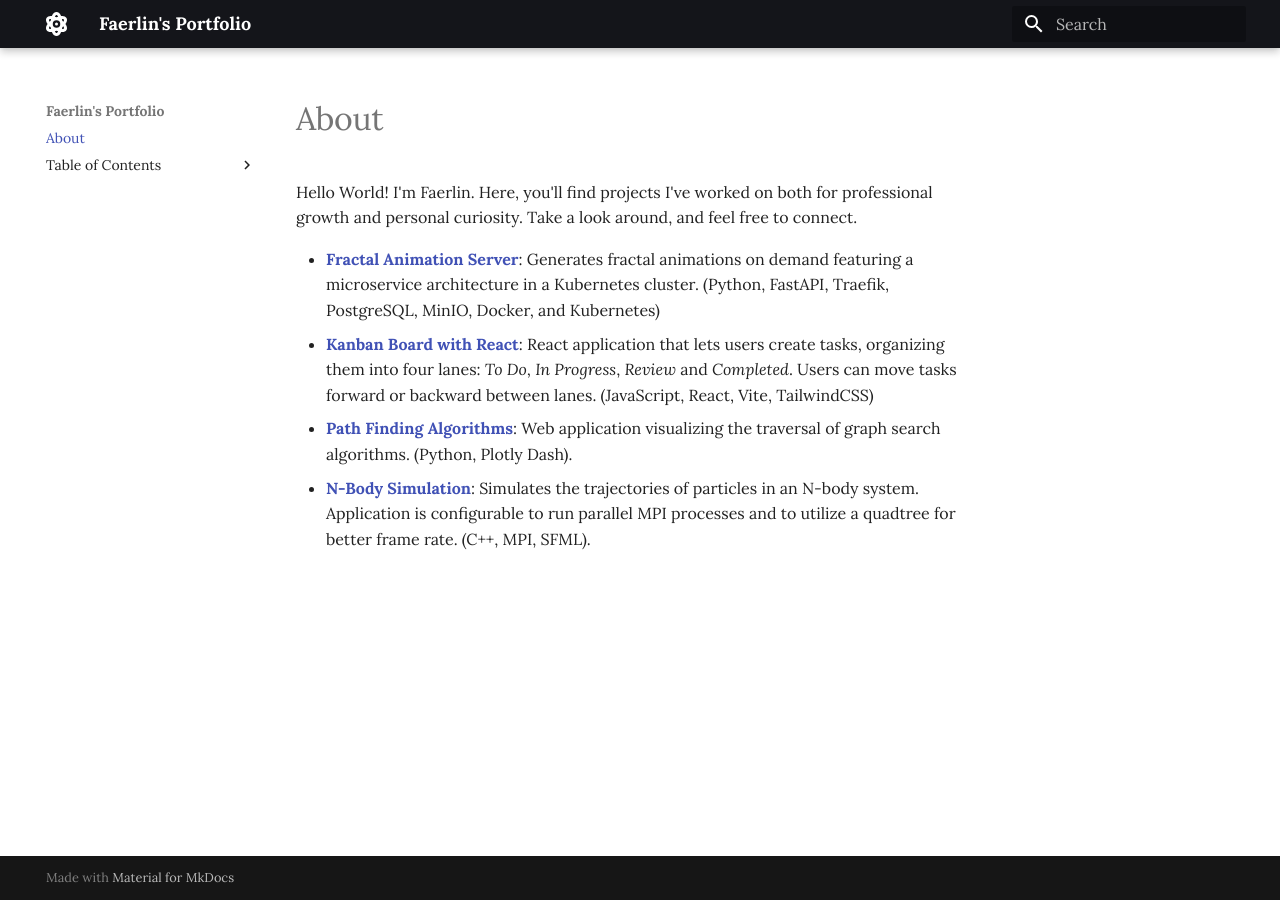
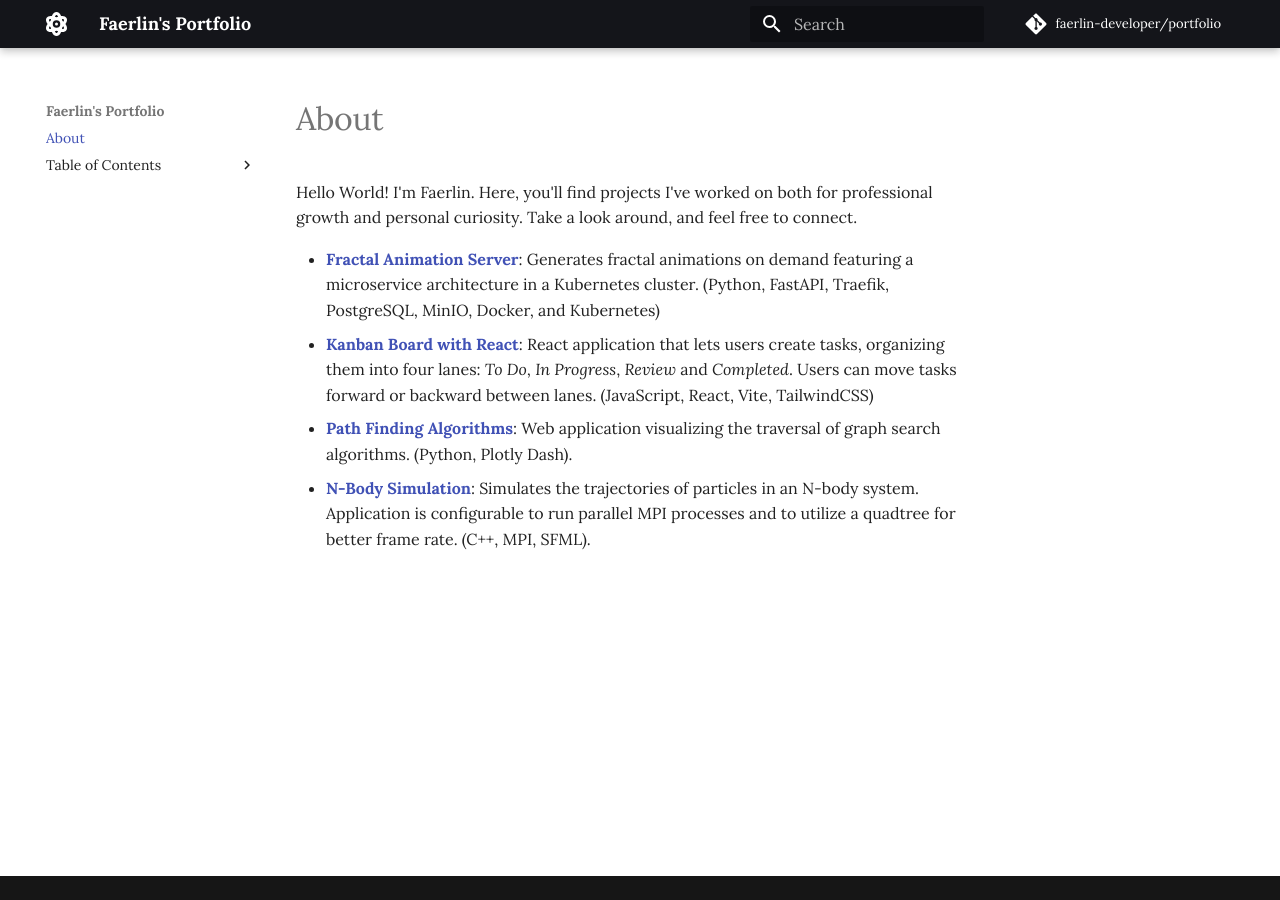
Before and after one commit to faerlin-developer/portfolio, an MkDocs documentation site: the page built from docs/index.md, in a window 1280 px wide. Built offline with MkDocs 1.6.1 and Material for MkDocs 9.7.7, drawn with Linux system fonts in a browser that asks for light colours; comment, search, counter and statistics services are not loaded.

```diff
--- a/mkdocs.yml
+++ b/mkdocs.yml
@@ -6,9 +6,13 @@
       primary: black
   icon:
     logo: fontawesome/solid/atom
+    repo: fontawesome/brands/git-alt
   favicon: assets/favicon.ico
   font:
     text: Lora
+
+repo_url: https://github.com/faerlin-developer/portfolio
+repo_name: faerlin-developer/portfolio
 
 nav:
   - About: index.md
@@ -18,6 +22,9 @@
     - Path Finding Algorithms: projects/path-finding-algorithms.md
     - N-Body Simulation: projects/n-body.md
 
+extra:
+  generator: false
+
 markdown_extensions:
   - attr_list
   - pymdownx.emoji:
```
